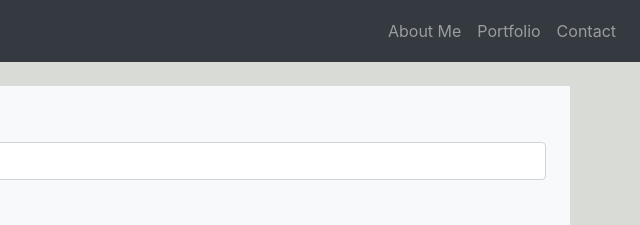
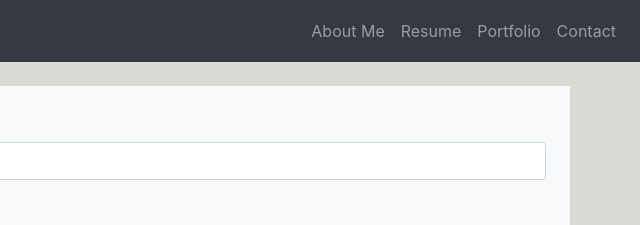
Before and after one commit to corvus-cyber/Refined_porfolio, a plain HTML site: page contact.html in a window 1280 px wide. Shown: the top 225 px of the page, 640-1280 px from the left. Drawn offline with nearby package versions, Linux system fonts and the light colour scheme.

Commit message:
added the navbar edits to the other htmls

```diff
--- a/contact.html
+++ b/contact.html
@@ -20,6 +20,9 @@
           <ul class="navbar-nav ml-auto">
                 <li class="nav-item">
                     <a class="nav-link" href="index.html">About Me</a>
+                </li>
+                <li class="nav-item">
+                  <a class="nav-link" href="assets/resume/Wyatt Resume (1).pdf" download="resume">Resume</a>
                 </li>
                 <li class="nav-item">
                     <a class="nav-link" href="portfolio.html">Portfolio</a>
```
Also changed, not shown: portfolio.html (+3 -1 lines).
